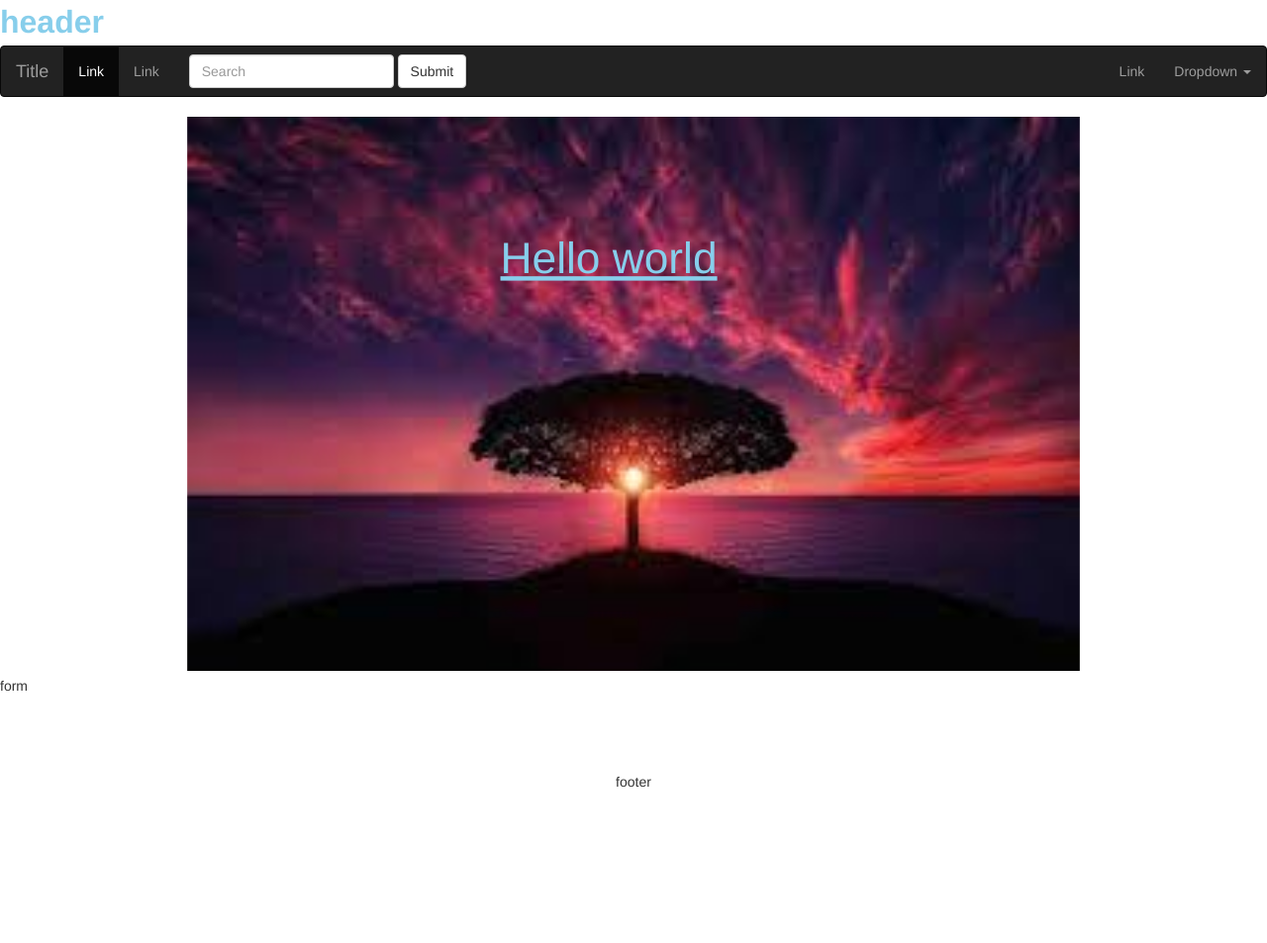
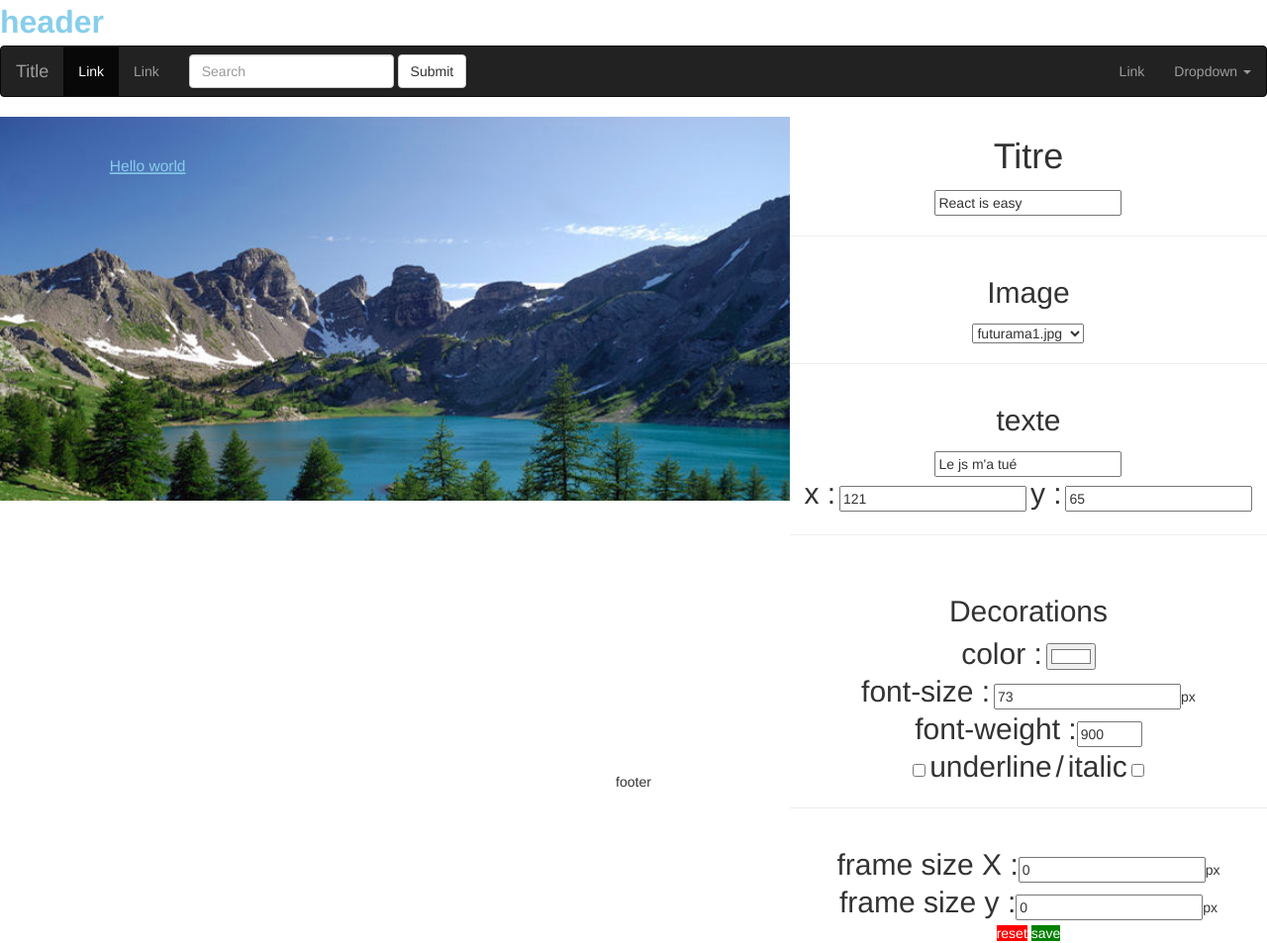
Before and after one commit to laurence91810/formationJS, a website: page index.html in a window 1280 px wide. Shown: the whole page at 99% size. Before the commit the page ends 800 px from the top, so only its background shows below. Drawn offline with nearby package versions, Linux system fonts and the light colour scheme.

Commit message:
commit css

```diff
--- a/index.html
+++ b/index.html
@@ -1,5 +1,6 @@
 <!DOCTYPE html>
 <html lang="fr">
+
 <head>
     <meta charset="UTF-8">
     <meta http-equiv="X-UA-Compatible" content="IE=edge">
@@ -13,6 +14,7 @@
 
     <link rel="stylesheet" href="/styles/style.css">
 </head>
+
 <body>
     <div id="main">
         <div id="header">header</div>
@@ -21,7 +23,8 @@
             <nav class="navbar navbar-inverse" role="navigation">
                 <!-- Brand and toggle get grouped for better mobile display -->
                 <div class="navbar-header">
-                    <button type="button" class="navbar-toggle" data-toggle="collapse" data-target=".navbar-ex1-collapse">
+                    <button type="button" class="navbar-toggle" data-toggle="collapse"
+                        data-target=".navbar-ex1-collapse">
                         <span class="sr-only">Toggle navigation</span>
                         <span class="icon-bar"></span>
                         <span class="icon-bar"></span>
@@ -45,7 +48,8 @@
                     <ul class="nav navbar-nav navbar-right">
                         <li><a href="#">Link</a></li>
                         <li class="dropdown">
-                            <a href="#" class="dropdown-toggle" data-toggle="dropdown">Dropdown <b class="caret"></b></a>
+                            <a href="#" class="dropdown-toggle" data-toggle="dropdown">Dropdown <b
+                                    class="caret"></b></a>
                             <ul class="dropdown-menu">
                                 <li><a href="#">Action</a></li>
                                 <li><a href="#">Another action</a></li>
@@ -61,18 +65,84 @@
         <div id="main-wrapper">
             <div id="flex-cols2">
                 <div id="svg-container">
-                    <svg width="100%" height="70vh"
-                         viewBox="0 0 285 177"  version="1.1"
-                         xmlns="http://www.w3.org/2000/svg"
-                         xmlns:xlink="http://www.w3.org/1999/xlink">
-                         <image xlink:href="/images/arbre.jpg" x="0" y="0" />
-                        <text x="100"  y="50" fill="skyblue" text-decoration="underline" >Hello world</text>
+                    <svg viewBox="0 0 720 350" version="1.1"
+                        xmlns="http://www.w3.org/2000/svg" xmlns:xlink="http://www.w3.org/1999/xlink">
+                        <image xlink:href="/images/lac.jpg" x="0" y="0" />
+                        <text x="100" y="50" fill="skyblue" text-decoration="underline">Hello world</text>
                     </svg>
                 </div>
-                <div id="form-container">form</div>
+                <div id="form-container">
+                    <form>
+                        <label for="titre">
+                            <h1>Titre</h1>
+                        </label>
+                        <br>
+                        <input name="titre" id="titre" value="React is easy">
+                        <hr>
+                        <label for="image">
+                            <h2>Image</h2>
+                        </label>
+                        <br>
+                        <select name="image" id="image">
+                            <option value="1">futurama1.jpg</option>
+                            <option value="2">futurama2.png</option>
+                            <option value="3">futurama3.png</option>
+                            <option value="4">gwenadu.jpg</option>
+                        </select>
+                        <hr>
+                        <label for="text">
+                            <h2>texte</h2>
+                        </label>
+                        <br>
+                        <input name="text" id="text" type="text" value="Le js m'a tué">
+                        <br>
+                        <label for="x">
+                            <h2 style="display: inline;">x :</h2>
+                        </label>
+                        <input class="MemeEditor_smallNumber__2ESzk" name="x" id="x" type="number"
+                            value="121">
+                        <label for="y">
+                            <h2 style="display: inline;">y :</h2>
+                        </label>
+                        <input class="MemeEditor_smallNumber__2ESzk" name="y" id="y" type="number" value="65">
+                        <hr>
+                        <br>
+                        <h2>Decorations</h2>
+                        <label for="color">
+                            <h2 style="display: inline;">color :</h2>
+                        </label>
+                        <input name="color" id="color" type="color" value="#FFFFFF">
+                        <br>
+                        <label for="fontSize">
+                            <h2 style="display: inline;">font-size :</h2>
+                        </label>
+                        <input class="MemeEditor_smallNumber__2ESzk" name="fontSize" id="fontSize" type="number"
+                            min="0" value="73">px
+                            <br>
+                        <label for="fontWeight">
+                            <h2 style="display: inline;">font-weight :</h2>
+                        </label><input class="MemeEditor_smallNumber__2ESzk" name="fontWeight" id="fontWeight"
+                            type="number" min="100" step="100" max="900" value="900"><br><input name="underine"
+                            id="underline" type="checkbox">&nbsp;<label for="underline">
+                            <h2 style="display: inline;">underline</h2>
+                        </label>&nbsp;<h2 style="display: inline;">/</h2>&nbsp;<label for="italic">
+                            <h2 style="display: inline;">italic</h2>
+                        </label>&nbsp;<input name="italic" id="italic" type="checkbox">
+                        <hr><br><label for="frameSizeX">
+                            <h2 style="display: inline;">frame size X :</h2>
+                        </label><input class="MemeEditor_smallNumber__2ESzk" name="frameSizeX" id="frameSizeX"
+                            type="number" min="0" value="0">px <label for="frameSizeY">
+                            <h2 style="display: inline;">frame size y :</h2>
+                        </label><input class="MemeEditor_smallNumber__2ESzk" name="frameSizeY" id="frameSizeY"
+                            type="number" min="0" value="0">px<br>
+                        <div class="Button" style="display: inline; background-color: red; color: white;">reset</div>
+                        <div class="Button" style="display: inline; background-color: green; color: white;">save</div>
+                    </form>
+                </div>
             </div>
             <div id="footer">footer</div>
         </div>
     </div>
 </body>
+
 </html>
--- a/styles/style.css
+++ b/styles/style.css
@@ -21,3 +21,21 @@
     right: 0;
     text-align: center;
 }
+
+#flex-cols2{
+    display: flex;
+    width: 100%;
+}
+
+#svg-container{
+    flex-grow: 1;
+    text-align: center;
+    width: 100%;
+}
+
+#form-container{
+    /*flex: 1;*/
+    overflow-y: auto;
+    /*width: 200px;*/
+    text-align: center;
+}
```
Also changed, not shown: images/lac.jpg (added).
